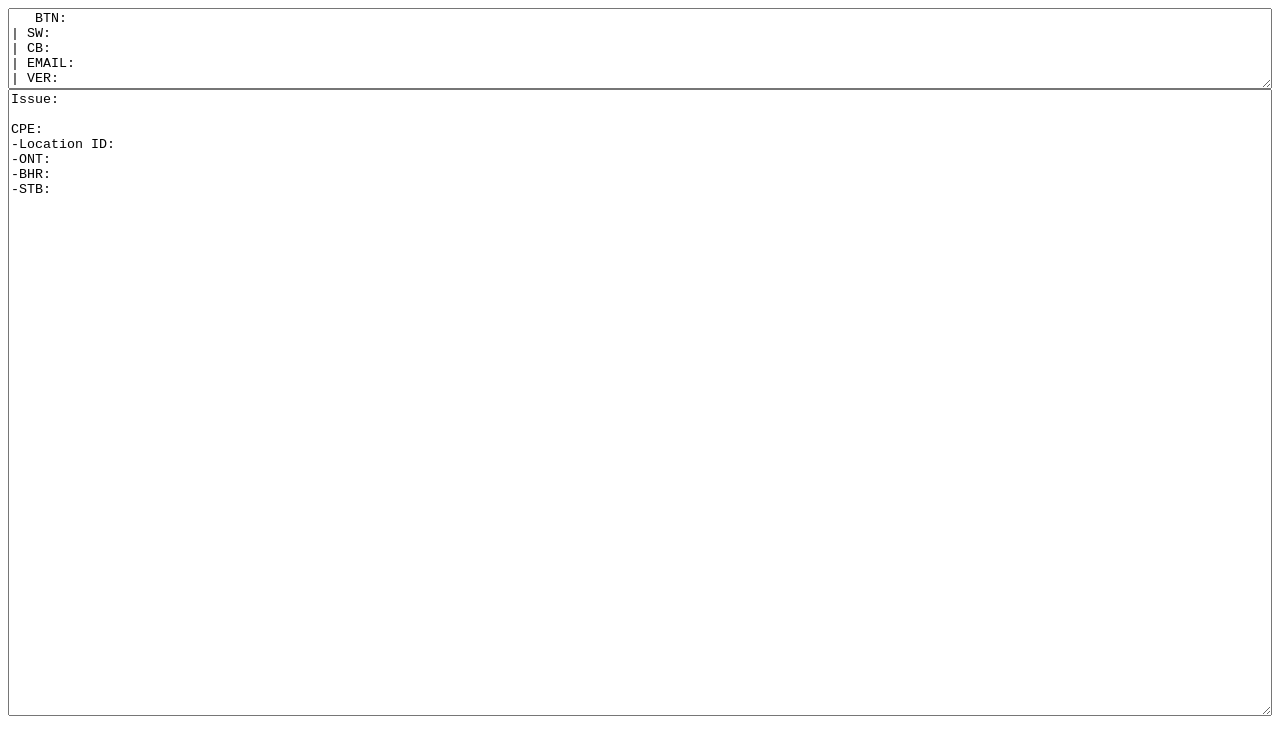
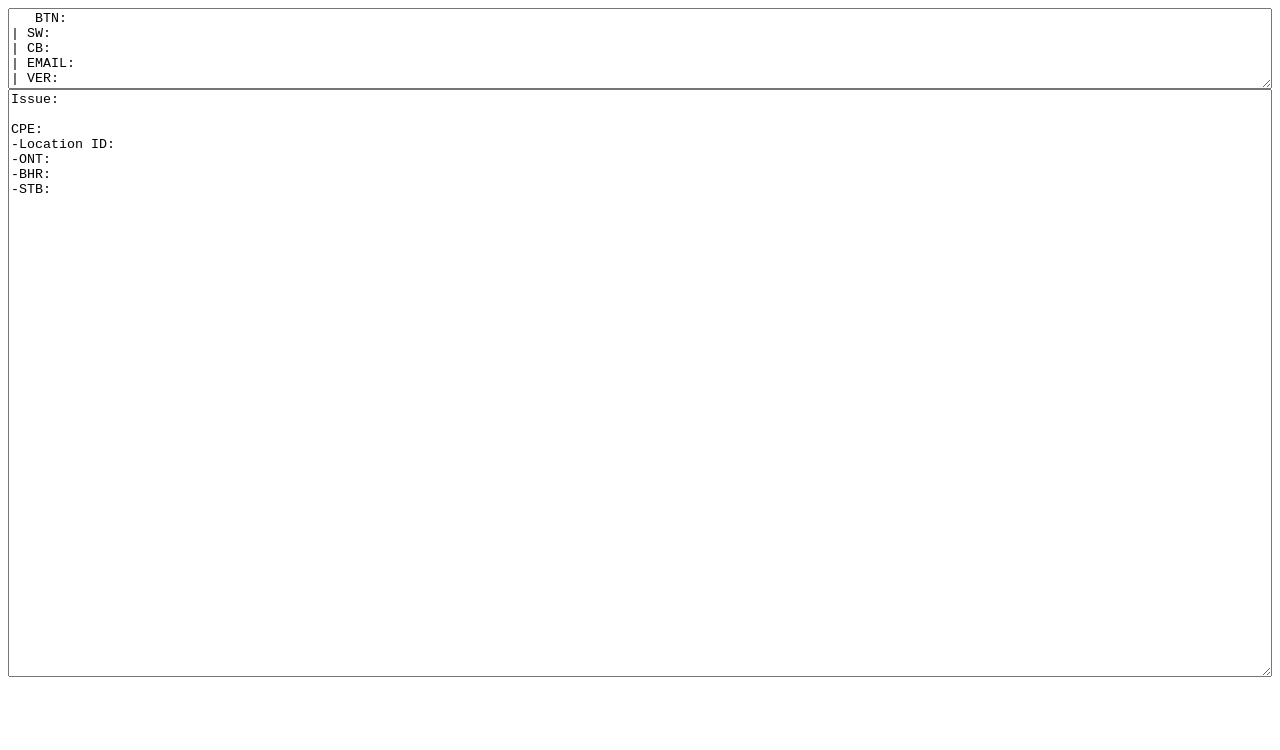
Before and after one commit to tni-tracy-blanton/tni-tracy-blanton, a plain HTML site: page index.html in a window 1280 px wide. Drawn offline with Linux system fonts and the light colour scheme.

Commit message:
Update index.html

```diff
--- a/index.html
+++ b/index.html
@@ -8,7 +8,7 @@
 | CB:
 | EMAIL:
 | VER: </textarea><BR />
-<textarea style="width: 100%; height: 80%;" maxlength="2000">Issue:
+<textarea style="width: 100%; height: 75%;" maxlength="2000">Issue:
 
 CPE:
 -Location ID:
```
